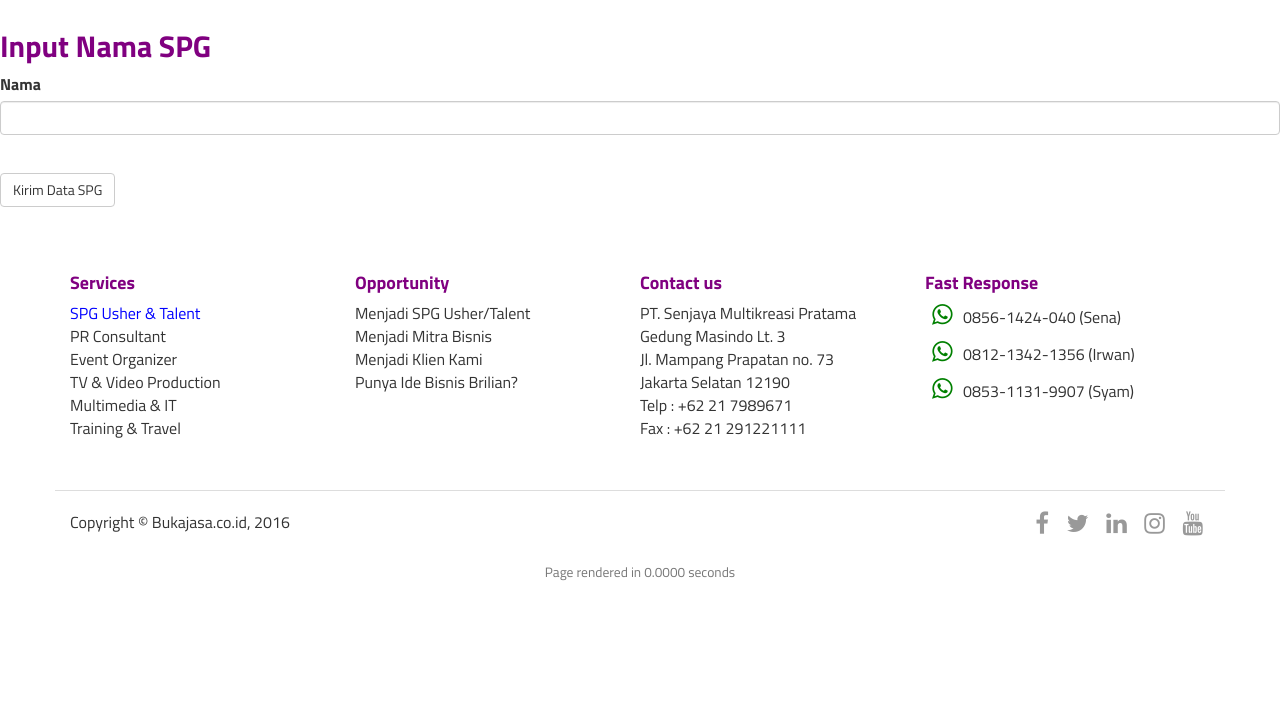
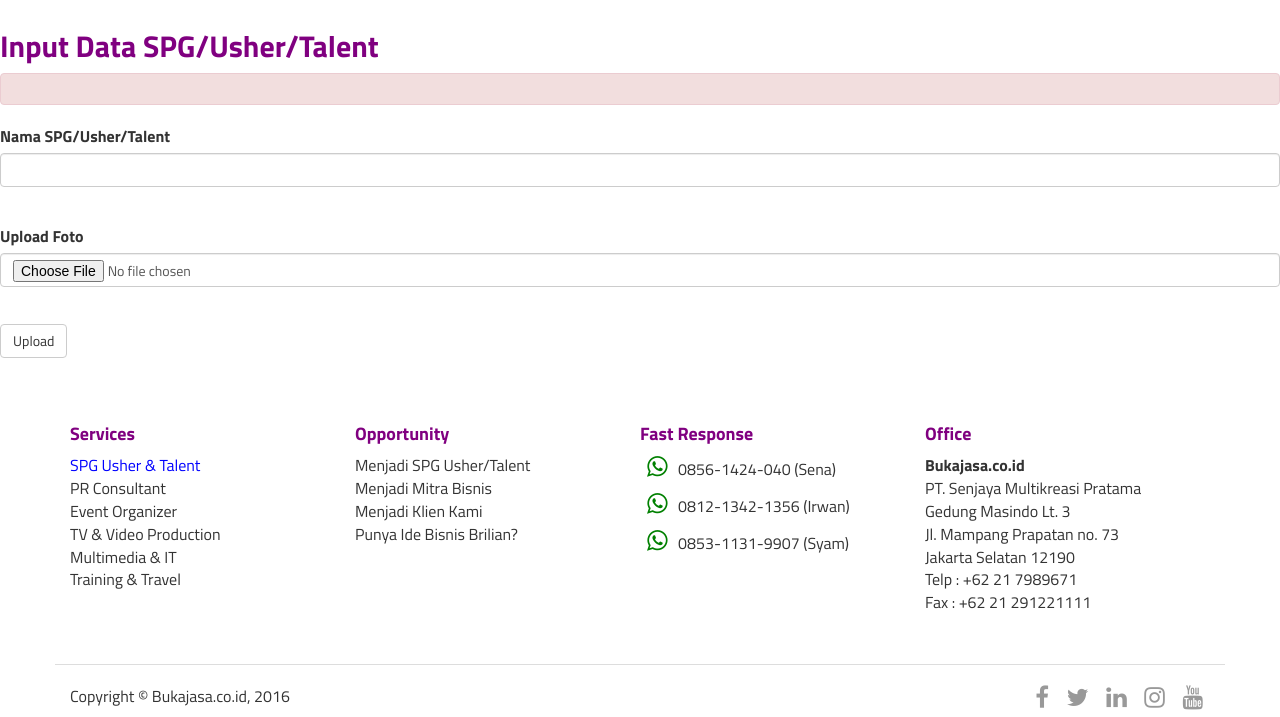
Before and after one commit to arebos/bukajasa, a CodeIgniter app: page /database/index.php/spg/create in a window 1280 px wide. Shown: the part 80-797 px from the top of the page. Before the commit the page ends 661 px from the top, so only its background shows below. Run offline with CodeIgniter, Linux system fonts and the light colour scheme.

Commit message:
Second commit

```diff
--- a/application/controllers/Spg.php
+++ b/application/controllers/Spg.php
@@ -58,8 +58,8 @@ class Spg extends CI_Controller {
         {
                 show_404();
         }
-        $data['name'] = $data['spg_item']['name'];
-        $data['title'] = $data['name'] . ' | Bukajasa.co.id';
+        $data['nama'] = $data['spg_item']['nama'];
+        $data['title'] = $data['nama'] . ' | Bukajasa.co.id';
 
         $this->load->view('templates/header', $data);
         $this->load->view('spg/view', $data);
@@ -70,11 +70,12 @@ class Spg extends CI_Controller {
 	{
 		$this->load->helper('form');
 		$this->load->library('form_validation');
+        $this->load->helper('url_helper');
 
-		$data['title'] = 'Input Nama SPG';
+		$data['title'] = 'Input Data SPG/Usher/Talent';
 
-		$this->form_validation->set_rules('name', 'Name', 'required');
-	//	$this->form_validation->set_rules('text', 'Text', 'required');
+		$this->form_validation->set_rules('nama', 'Nama', 'required');
+		$this->form_validation->set_rules('foto', 'Foto', 'required');
 
 		if ($this->form_validation->run() === FALSE)
 		{
@@ -87,7 +88,7 @@ class Spg extends CI_Controller {
 			$this->spg_model->set_spg();
 			$this->load->view('templates/header', $data);
 			$this->load->view('spg/success');
-			$this->load->view('templates/header', $data);
+			$this->load->view('templates/footer', $data);
 		}
 	}
 }
--- a/application/models/Spg_model.php
+++ b/application/models/Spg_model.php
@@ -33,9 +33,9 @@ class Spg_model extends CI_Model {
 	public function set_spg()
 	{
 		$this->load->helper('url');
-		$slug = url_title($this->input->post('name'), 'dash', TRUE);
+		$slug = url_title($this->input->post('nama'), 'dash', TRUE);
 		$data = array(
-			'name' => $this->input->post('name'),
+			'nama' => $this->input->post('nama'),
 			'slug' => $slug,
 		);
 		return $this->db->insert('spg', $data);
--- a/application/views/spg/create.php
+++ b/application/views/spg/create.php
@@ -1,13 +1,17 @@
 <h2><?php echo $title; ?></h2>
 
-<?php echo validation_errors(); ?>
-
-<?php echo form_open('spg/create'); ?>
-
+<div class="alert alert-danger" role="alert">
+	<?php echo validation_errors(); ?>
+</div>
+<?php echo form_open_multipart('spg/create'); ?>
 <div class="form-group">
-    <label for="name">Nama</label>
-    <input class="form-control" type="input" name="name" /><br />
+    <label for="nama">Nama SPG/Usher/Talent</label>
+    <input type="input" name="nama" class="form-control" /><br />
 </div>
-<button class="btn btn-default" type="submit" />Kirim Data SPG</button>
-
+<!-- Upload -->
+<div class="form-group">
+    <label for="foto">Upload Foto</label>
+    <input type="file" name="foto" size="20" class="form-control" /><br />
+</div><!-- upload -->
+<button class="btn btn-default" type="submit" />Upload</button>
 </form>
--- a/application/views/spg/index.php
+++ b/application/views/spg/index.php
@@ -9,8 +9,8 @@
 		<div class="row">
 			<?php foreach ($results as $spg): ?>
 				<div class="col-md-2 col-sm-3 col-xs-6">
-					<figure><img src="<?php echo '/assets/img/spg-usher/'.$spg->slug.'.jpg'; ?>" class="img-responsive" alt="<?php echo $spg->name; ?>" />
-					<figcaption><?php echo $spg->name; ?></figcaption></figure>
+					<figure><img src="<?php echo '/assets/img/spg-usher/'.$spg->slug.'.jpg'; ?>" class="img-responsive" alt="<?php echo $spg->nama; ?>" />
+					<figcaption><?php echo $spg->nama; ?></figcaption></figure>
 				</div>
 			<?php endforeach; ?>
 			<!-- Pagination Links -->
--- a/application/views/templates/footer.php
+++ b/application/views/templates/footer.php
@@ -21,20 +21,21 @@
                     </p>
                 </div>
                 <div class="footop col-md-3 col-sm-6">
-                    <h4>Contact us </h4>
-                    <p>PT. Senjaya Multikreasi Pratama<br>
+                    <h4>Fast Response</h4>
+                    <p><i class="fa fa-whatsapp"></i> 0856-1424-040 (Sena)</p>
+                    <p><i class="fa fa-whatsapp"></i> 0812-1342-1356 (Irwan)</p>
+                    <p><i class="fa fa-whatsapp"></i> 0853-1131-9907 (Syam)</p>
+                </div>
+                <div class="footop col-md-3 col-sm-6">
+                    <h4>Office </h4>
+                    <p><strong>Bukajasa.co.id</strong><br>
+                        PT. Senjaya Multikreasi Pratama<br>
                         Gedung Masindo Lt. 3<br>
                         Jl. Mampang Prapatan no. 73<br>
                         Jakarta Selatan 12190<br>
                         Telp : +62 21 7989671 <br>
                         Fax : +62 21 291221111 <br>
                     </p>
-                </div>
-                <div class="footop col-md-3 col-sm-6">
-                    <h4>Fast Response</h4>
-                    <p><i class="fa fa-whatsapp"></i> 0856-1424-040 (Sena)</p>
-                    <p><i class="fa fa-whatsapp"></i> 0812-1342-1356 (Irwan)</p>
-                    <p><i class="fa fa-whatsapp"></i> 0853-1131-9907 (Syam)</p>
                 </div>
             </div>
             <div class="footer-bottom row">
```
Also changed, not shown: application/views/spg/success.php (+10 -13 lines).
